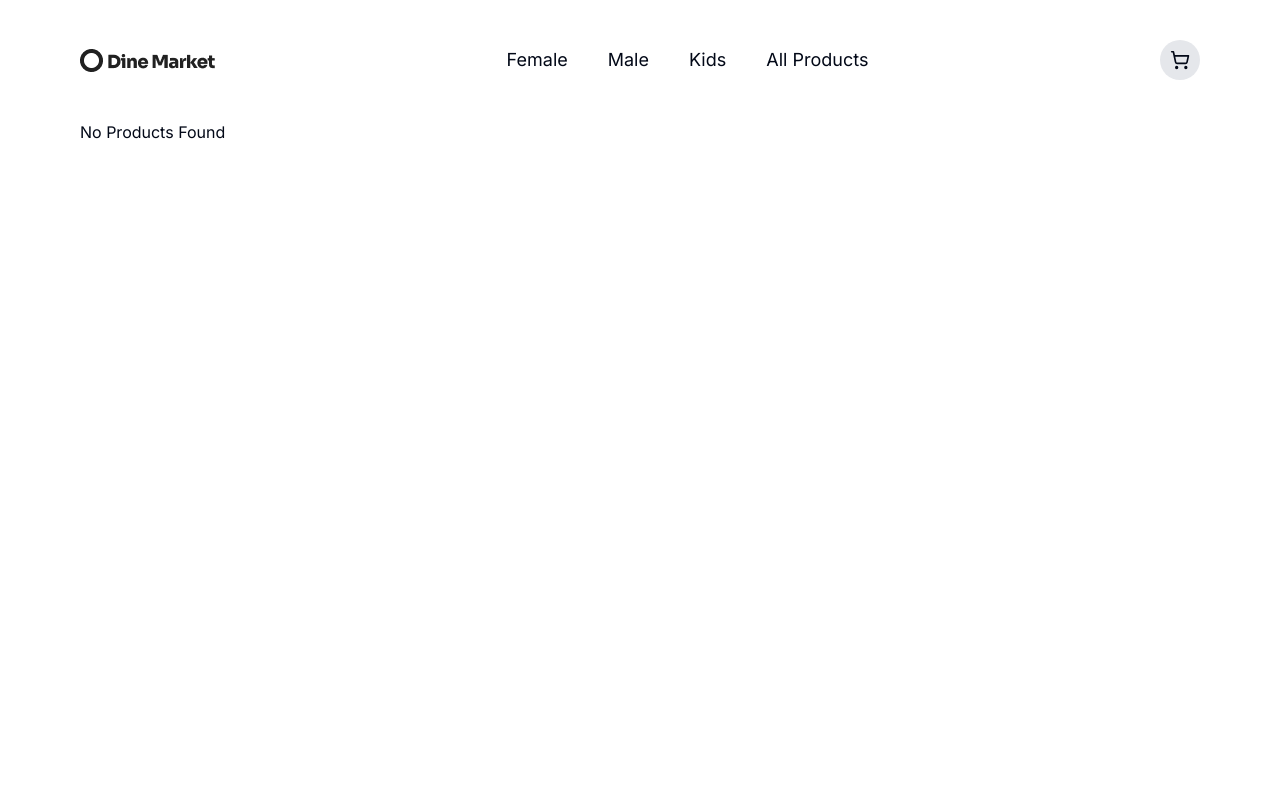
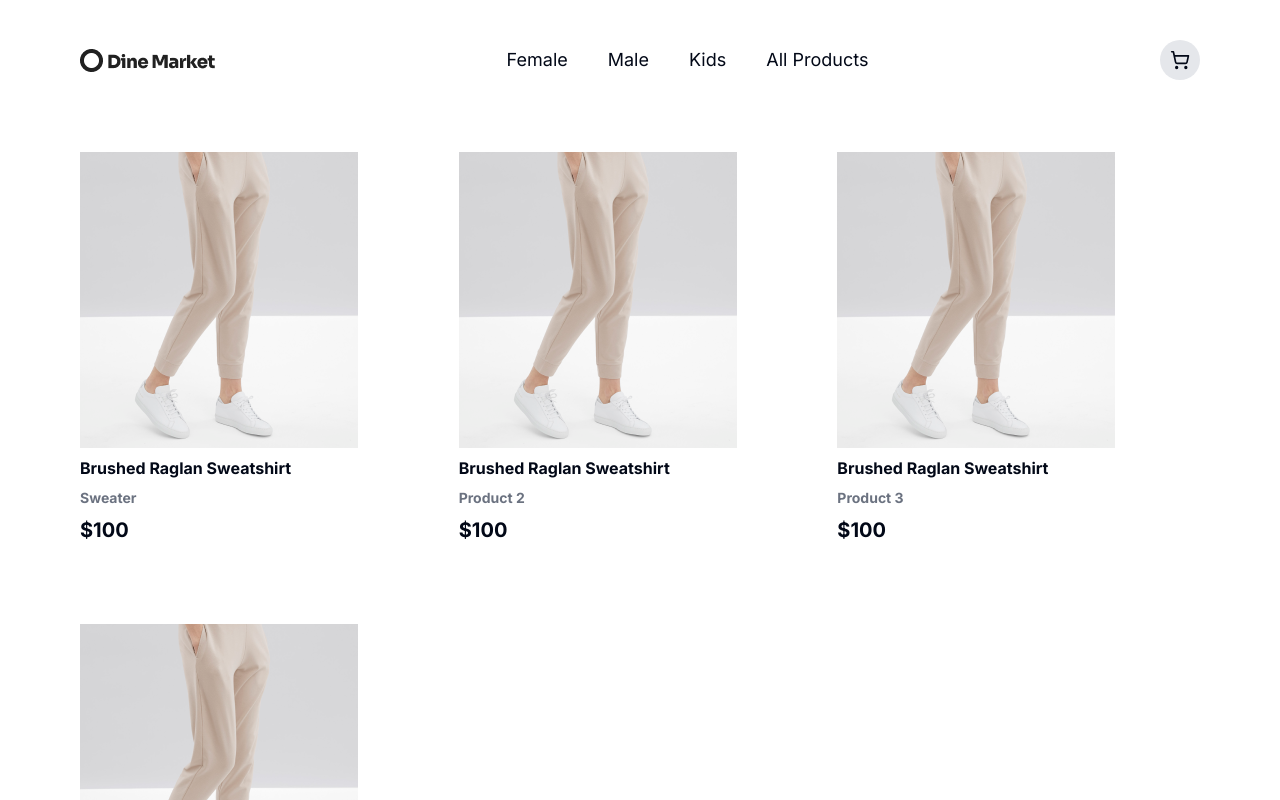
Before and after one commit to Majid-Arab/e-commerce, a Next.js app: page /category/female in a window 1280 px wide. Shown: the top 800 px of the page. Built offline with nearby package versions, Linux system fonts and the light colour scheme.

Commit message:
dynamic routing mistake solved

```diff
--- a/src/app/category/[slug]/page.tsx
+++ b/src/app/category/[slug]/page.tsx
@@ -3,7 +3,10 @@ import ProductList from "@/view/ProductList";
 import { StaticImageData } from "next/image";
 
 const getProductsCategory = (category: string) => {
-  return Products.filter((product) => product.category === category);
+  return Products.filter(
+    (product) =>
+      product.category.toLocaleLowerCase() === category.toLocaleLowerCase()
+  );
 };
 
 export default function Page({ params }: { params: { slug: string } }) {
--- a/src/view/Featured.tsx
+++ b/src/view/Featured.tsx
@@ -45,12 +45,14 @@ export default function Featured() {
           </div>
 
           {/* Second Mobile/Frame Box */}
-          <div className="bg-gray-200 px-5 pt-5 ml-5 ">
-            <h2>Flex Push Button Bombe</h2>
-            <p>
-              <span>$225.00</span> $190.00
-            </p>
-            <Image src={Event3} alt="event3" className="w-30 object-top" />
+          <div className="bg-gray-200 px-5 pt-5 ml-5 flex flex-col justify-between ">
+            <div>
+              <h2>Flex Push Button Bombe</h2>
+              <p>
+                <span>$225.00</span> $190.00
+              </p>
+            </div>
+            <Image src={Event3} alt="event3" className="w-30 object-top " />
           </div>
         </div>
       </div>
```
